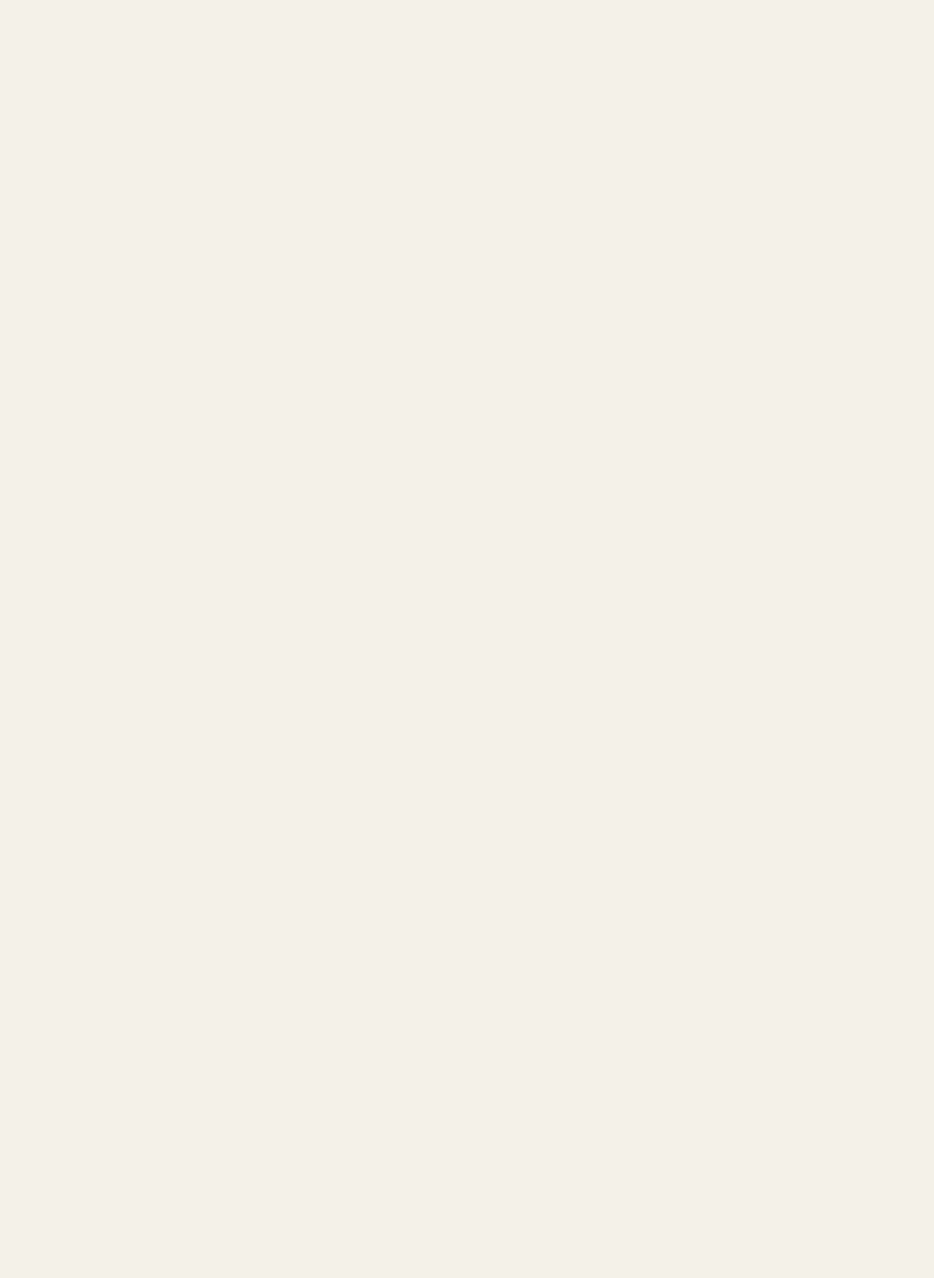
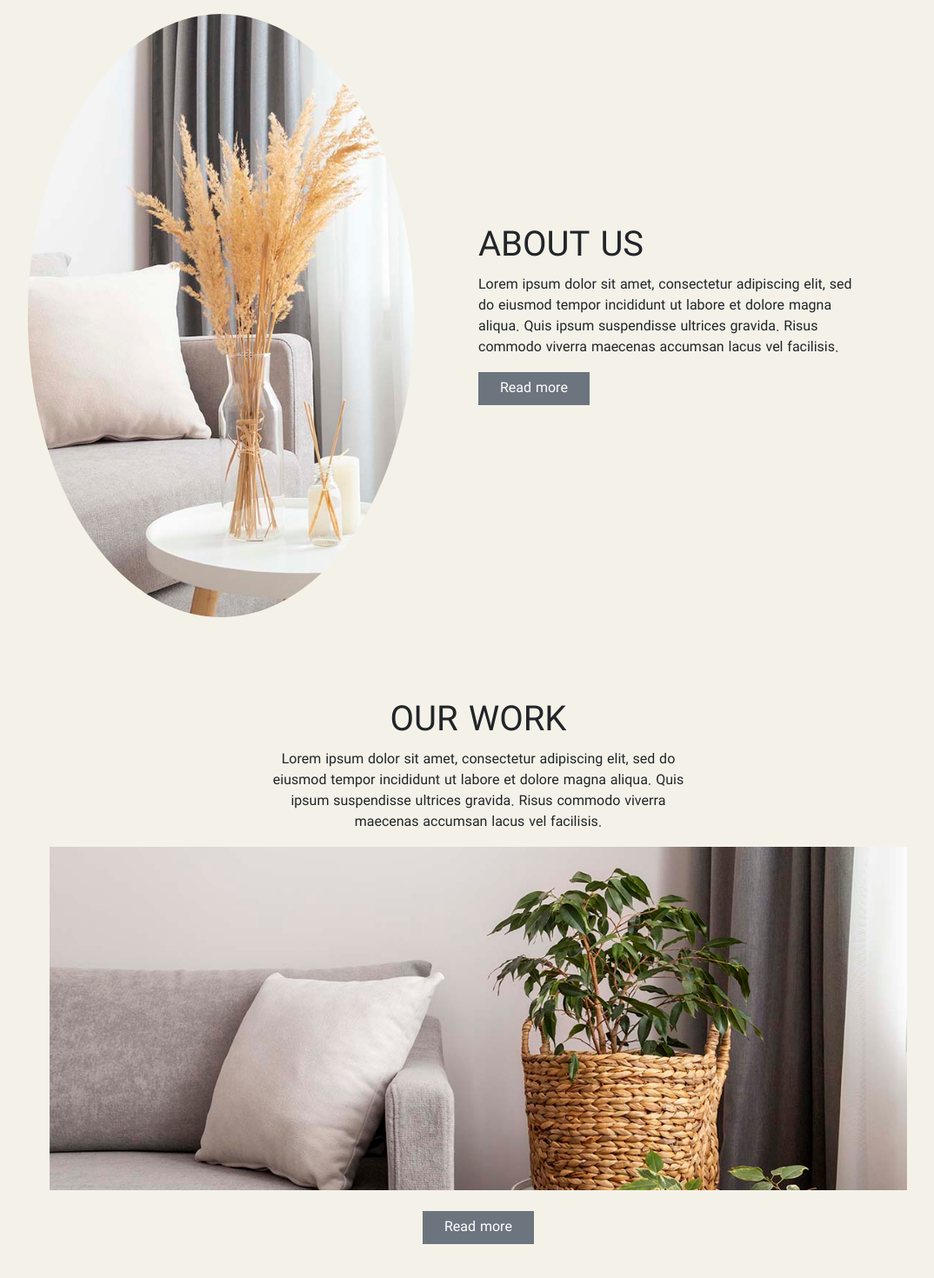
Before and after one commit to AliKarimNemati/home-designer, a Vue app: page / in a window 1280 px wide. Shown: the part 2001-3471 px from the top of the page at 87% size, without its empty margins (90-1164 px from the left). Before the commit the page ends 1969 px from the top, so only its background shows below. Built offline with nearby package versions, Linux system fonts and the light colour scheme.

Commit message:
about us created

```diff
--- /dev/null
+++ b/src/components/AboutUs.vue
@@ -0,0 +1,48 @@
+<template>
+  <section class="d-flex flex-wrap justify-content-center p-5">
+    <div class="col-md-6 col-12 text-center">
+      <img src="../assets/img/about-us-img.jpg" class="about-us-img w-75" />
+    </div>
+    <div class="col-md-6 col-12 align-self-center mt-4 mt-md-0">
+      <h1 class="text-uppercase text-center text-md-start">About Us</h1>
+      <p class="col-md-9 col-12 text-center text-md-start">
+        Lorem ipsum dolor sit amet, consectetur adipiscing elit, sed do eiusmod
+        tempor incididunt ut labore et dolore magna aliqua. Quis ipsum
+        suspendisse ultrices gravida. Risus commodo viverra maecenas accumsan
+        lacus vel facilisis.
+      </p>
+      <div class="text-center text-md-start">
+        <button type="button" class="btn btn-secondary ps-4 pe-4 rounded-0">
+          Read more
+        </button>
+      </div>
+    </div>
+  </section>
+  <section class="p-5">
+    <h1 class="text-uppercase text-center">Our work</h1>
+    <p class="text-center col-md-5 col-12 me-auto ms-auto">
+      Lorem ipsum dolor sit amet, consectetur adipiscing elit, sed do eiusmod
+      tempor incididunt ut labore et dolore magna aliqua. Quis ipsum suspendisse
+      ultrices gravida. Risus commodo viverra maecenas accumsan lacus vel
+      facilisis.
+    </p>
+    <div class="col-md-10 col-12 ms-auto me-auto">
+      <img src="../assets/img/our-work-img.jpg" class="w-100" />
+    </div>
+    <div class="text-center mt-4">
+      <button type="button" class="btn btn-secondary ps-4 pe-4 rounded-0">
+        Read more
+      </button>
+    </div>
+  </section>
+</template>
+
+<script>
+export default {}
+</script>
+
+<style lang="scss">
+.about-us-img {
+  border-radius: 50%;
+}
+</style>
--- a/src/views/HomeView.vue
+++ b/src/views/HomeView.vue
@@ -42,13 +42,15 @@
     </div>
   </section>
   <OurProducts />
+  <AboutUs />
 </template>
 
 <script>
 import OurProducts from '../components/OurProdocts.vue'
+import AboutUs from '../components/AboutUs.vue'
 export default {
   name: 'HomeView',
-  components: { OurProducts }
+  components: { OurProducts, AboutUs }
 }
 </script>
 
```
